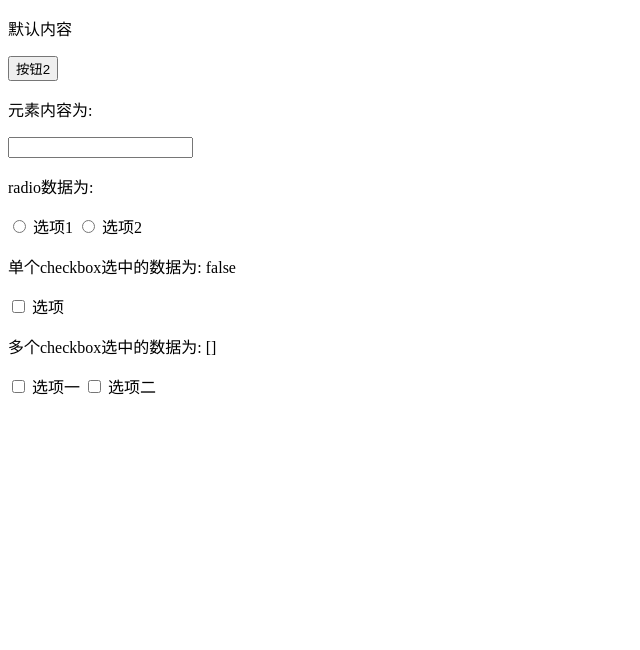
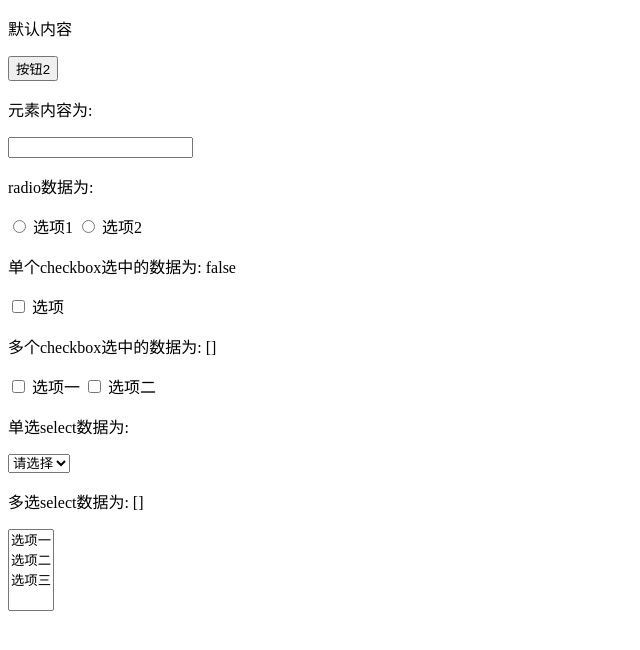
Before and after one commit to thinkerr24/lg-full-stack, a plain HTML site: page ch2-1-vue/part1-vue-base/04-vue指令演示-事件处理.html in a window 1280 px wide. Shown: the whole page, without its empty margins (0-640 px from the left). Drawn offline with Linux system fonts and the light colour scheme.

Commit message:
v-model select

```diff
--- a/ch2-1-vue/part1-vue-base/04-vue指令演示-事件处理.html
+++ b/ch2-1-vue/part1-vue-base/04-vue指令演示-事件处理.html
@@ -34,6 +34,21 @@
         <label for="multiple-cb-one">选项一</label>
         <input type="checkbox" id="multiple-cb-two" value="选项二内容" v-model="value5" />
         <label for="multiple-cb-two">选项二</label>
+
+        <!-- 选择框 -->
+        <p>单选select数据为: {{value6}}</p>
+        <select v-model="value6">
+            <option value="">请选择</option>
+            <option value="1">选项一</option>
+            <option value="2">选项二</option>
+            <option value="3">选项三</option>
+        </select>
+        <p>多选select数据为: {{value7}}</p>
+        <select v-model="value7" multiple>
+            <option value="1">选项一</option>
+            <option value="2">选项二</option>
+            <option value="3">选项三</option>
+        </select>
     </div>
     <script src="lib/vue2.js"></script>
     <script>
@@ -45,6 +60,8 @@
                 value3: '',
                 value4: false,
                 value5: [],
+                value6: "",
+                value7: []
             },
             methods: {
                 // fn() {
```
Also changed, not shown: ch2-1-vue/part1-vue-base/vue-base.md (+32 -0 lines).
